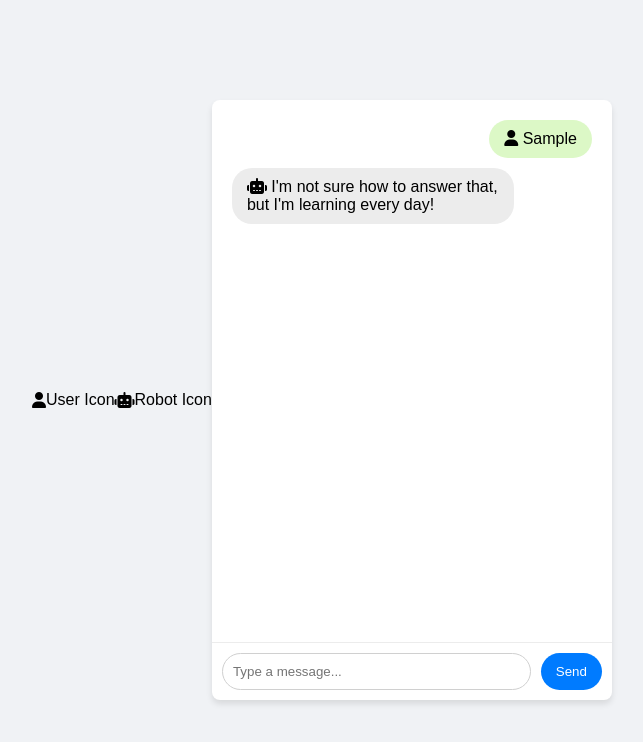
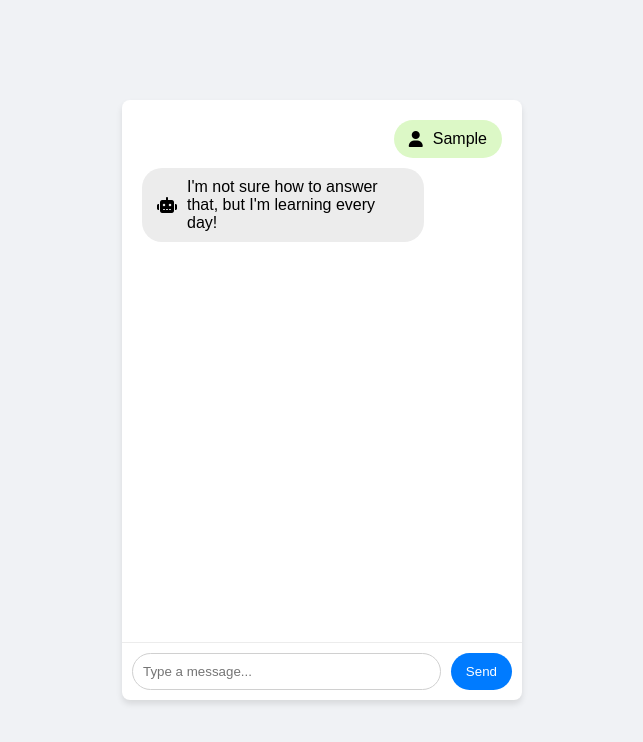
Before and after one commit to vestahome82/ChatFlow, a website: page index.html in a window 1280 px wide. Both pictures are taken after typing "Sample" into the empty fields and a click on the button "Send". Shown: the whole page, without its empty margins (318-961 px from the left). Drawn offline with Linux system fonts and the light colour scheme.

Commit message:
Update index.html

```diff
--- a/index.html
+++ b/index.html
@@ -4,7 +4,7 @@
     <meta charset="UTF-8">
     <meta name="viewport" content="width=device-width, initial-scale=1.0">
     <title>ChatFlow</title>
-    <link rel="stylesheet" href="https://cdn.jsdelivr.net/npm/@fortawesome/fontawesome-free@6.4.2/css/all.min.css">
+    <link rel="stylesheet" href="https://cdnjs.cloudflare.com/ajax/libs/font-awesome/6.4.2/css/all.min.css">
     <style>
         body {
             font-family: Arial, sans-serif;
@@ -38,6 +38,8 @@
         }
 
         .message {
+            display: flex;
+            align-items: center;
             padding: 10px 15px;
             border-radius: 20px;
             max-width: 70%;
@@ -51,6 +53,10 @@
         .chatflow-message {
             align-self: flex-start;
             background-color: #ececec;
+        }
+
+        .message-icon {
+            margin-right: 10px;
         }
 
         #chat-input {
@@ -78,11 +84,9 @@
     </style>
 </head>
 <body>
-    <i class="fas fa-user"></i> User Icon
-    <i class="fas fa-robot"></i> Robot Icon
     <div id="chat-container">
         <div id="message-container">
-            <!-- Icons next to messages -->
+            <!-- Messages will be displayed here -->
         </div>
         <div id="chat-input">
             <input id="chat-message-input" type="text" placeholder="Type a message...">
@@ -112,17 +116,17 @@
         function displayMessage(message, type) {
             const messageDiv = document.createElement('div');
             messageDiv.classList.add('message', type + '-message');
-            if (type === 'user') {
-                messageDiv.innerHTML = `<i class="fas fa-user message-icon"></i> ${message}`;
-            } else {
-                messageDiv.innerHTML = `<i class="fas fa-robot message-icon"></i> ${message}`;
-            }
+            const icon = type === 'user' ? 'fa-user' : 'fa-robot';
+            messageDiv.innerHTML = `<i class="fa ${icon} message-icon"></i> ${message}`;
             messageContainer.appendChild(messageDiv);
             messageContainer.scrollTop = messageContainer.scrollHeight; // Scroll to the bottom
         }
 
         function getResponse(userMessage) {
-            const response = chatflowData.find(item => item.question.toLowerCase() === userMessage.toLowerCase())?.answer || "I'm not sure how to answer that, but I'm learning every day!";
+            const matchedResponse = chatflowData.find(item =>
+                item.question.toLowerCase() === userMessage.toLowerCase());
+            const response = matchedResponse ? matchedResponse.answer :
+                "I'm not sure how to answer that, but I'm learning every day!";
             setTimeout(() => displayMessage(response, 'chatflow'), 1000); // Simulate response delay
         }
     </script>
```
